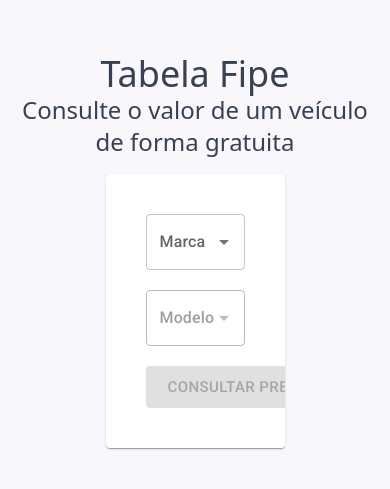
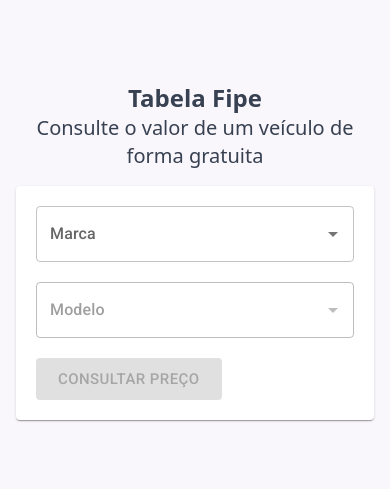
Before and after one commit to ranielcsar/raniel.desafio_front.we_search, a Next.js app: page / in a window 390 px wide. Shown: the part 171-660 px from the top of the page. Built offline with nearby package versions, Linux system fonts and the light colour scheme; no server answers.

Commit message:
style: ajustes de responsividade

```diff
--- a/src/app/page.tsx
+++ b/src/app/page.tsx
@@ -8,11 +8,13 @@
     <main className="flex w-full h-screen bg-light-pink">
       <Container maxWidth="lg" className="m-auto">
         <hgroup className="text-center mb-4 text-gray-700">
-          <h1 className="text-4xl">Tabela Fipe</h1>
-          <h2 className="text-2xl">Consulte o valor de um veículo de forma gratuita</h2>
+          <h1 className="text-2xl font-bold md:text-4xl md:font-normal">Tabela Fipe</h1>
+          <h2 className="text-xl md:text-2xl">
+            Consulte o valor de um veículo de forma gratuita
+          </h2>
         </hgroup>
 
-        <Card className="p-10 w-1/2 m-auto">
+        <Card className="p-5 md:p-10 w-full lg:w-1/2 m-auto">
           <FipeForm brands={brands} />
         </Card>
       </Container>
--- a/src/app/result/page.tsx
+++ b/src/app/result/page.tsx
@@ -15,15 +15,15 @@
 
   return (
     <main className="bg-light-green h-screen w-full flex flex-col text-gray-700">
-      <div className="flex flex-col w-1/2 h-96 mx-auto my-24 justify-between">
+      <div className="flex flex-col w-full px-4 md:w-1/2 h-96 mx-auto my-24 justify-between">
         <BackBtn />
 
-        <div className="flex flex-col items-center gap-4">
-          <h2 className="text-2xl font-bold text-gray-700">
+        <div className="flex flex-col text-center items-center gap-4">
+          <h2 className="text-xl md:text-2xl font-bold text-gray-700">
             Tabela Fipe: Preço {data.Marca} {data.Modelo} {data.AnoModelo}
           </h2>
 
-          <span className="p-4 py-2 text-xl bg-green-emereald text-white font-bold rounded-full">
+          <span className="p-4 py-2 text-lg md:text-xl bg-green-emereald text-white font-bold rounded-full">
             {data.Valor}
           </span>
 
```
